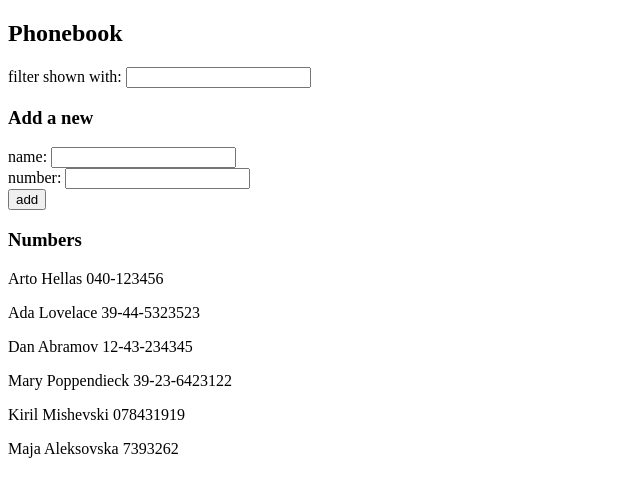
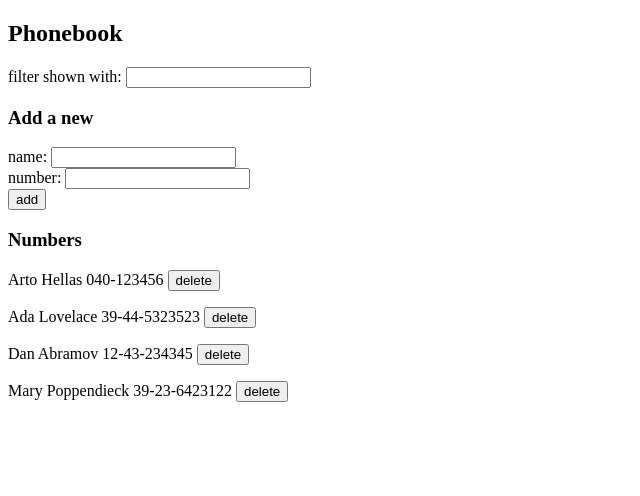
Before and after one commit to mishevski-k/fullstackopen, a React (Vite) app in the folder part2/phonebook/: page / in a window 1280 px wide. Shown: the top 496 px of the page, without its empty margins (0-640 px from the left). Built offline with nearby package versions, Linux system fonts and the light colour scheme; data requests are answered from the project's data file.

Commit message:
Part2 exercise 2.14 added delete button and logic to remove person from stored json data

```diff
--- a/part2/phonebook/db.json
+++ b/part2/phonebook/db.json
@@ -19,16 +19,6 @@
       "name": "Mary Poppendieck",
       "number": "39-23-6423122",
       "id": 4
-    },
-    {
-      "name": "Kiril Mishevski",
-      "number": "078431919",
-      "id": 5
-    },
-    {
-      "name": "Maja Aleksovska",
-      "number": "7393262",
-      "id": 6
     }
   ]
 }
--- a/part2/phonebook/src/App.jsx
+++ b/part2/phonebook/src/App.jsx
@@ -36,6 +36,14 @@ const App = () => {
     setFilterPerson(event.target.value);
   }
 
+  const deletePerson = (id) => {
+    personService
+      .remove(id)
+      .then( response => {
+        setPersons(persons.filter(person => person.id !== id));
+      });
+  }
+
   const addPerson = (event) => {
     event.preventDefault();
 
@@ -66,7 +74,7 @@ const App = () => {
       <h3>Add a new</h3>
       <PersonForm handleSubmit={addPerson} nameValue={newName} numberValue={newNumber} handleNameChange={handleNameChange} handleNumberChange={handleNumberChange} />
       <h3>Numbers</h3>
-      <PhoneList list={personsToShow} />
+      <PhoneList list={personsToShow} handleDelete={deletePerson} />
     </div>
   )
 }
--- a/part2/phonebook/src/components/PhoneLine.jsx
+++ b/part2/phonebook/src/components/PhoneLine.jsx
@@ -1,6 +1,6 @@
-const PhoneLine = ({name, number}) => {
+const PhoneLine = ({name, number, id, handleDelete}) => {
     return (
-        <p>{ name } { number }</p>
+        <p>{ name } { number } <button onClick={()=> handleDelete(id)}>delete</button></p>
     );
 }
 
--- a/part2/phonebook/src/components/PhoneList.jsx
+++ b/part2/phonebook/src/components/PhoneList.jsx
@@ -1,9 +1,9 @@
 import PhoneLine from "./PhoneLine";
 
-const PhoneList = ( { list } ) => {
+const PhoneList = ( { list, handleDelete } ) => {
     return(
         <section>
-            {list.map((entry) => <PhoneLine key={entry.id} name={entry.name} number={entry.number} />)}
+            {list.map((entry) => <PhoneLine key={entry.id} name={entry.name} number={entry.number} id={entry.id} handleDelete={handleDelete} />)}
         </section>
     )
 }
--- a/part2/phonebook/src/services/persons.jsx
+++ b/part2/phonebook/src/services/persons.jsx
@@ -10,4 +10,8 @@ const create = (newPerson) => {
     return axios.post(baseUrl, newPerson).then( result => result.data).catch( error => alert(`Could not create new person`));
 }
 
-export default { getAll, create }
+const remove = (id) => {
+    return axios.delete(`${baseUrl}/${id}`).then( result => result).catch( error => alert(`Could not delete person`));
+}
+
+export default { getAll, create, remove }
```
